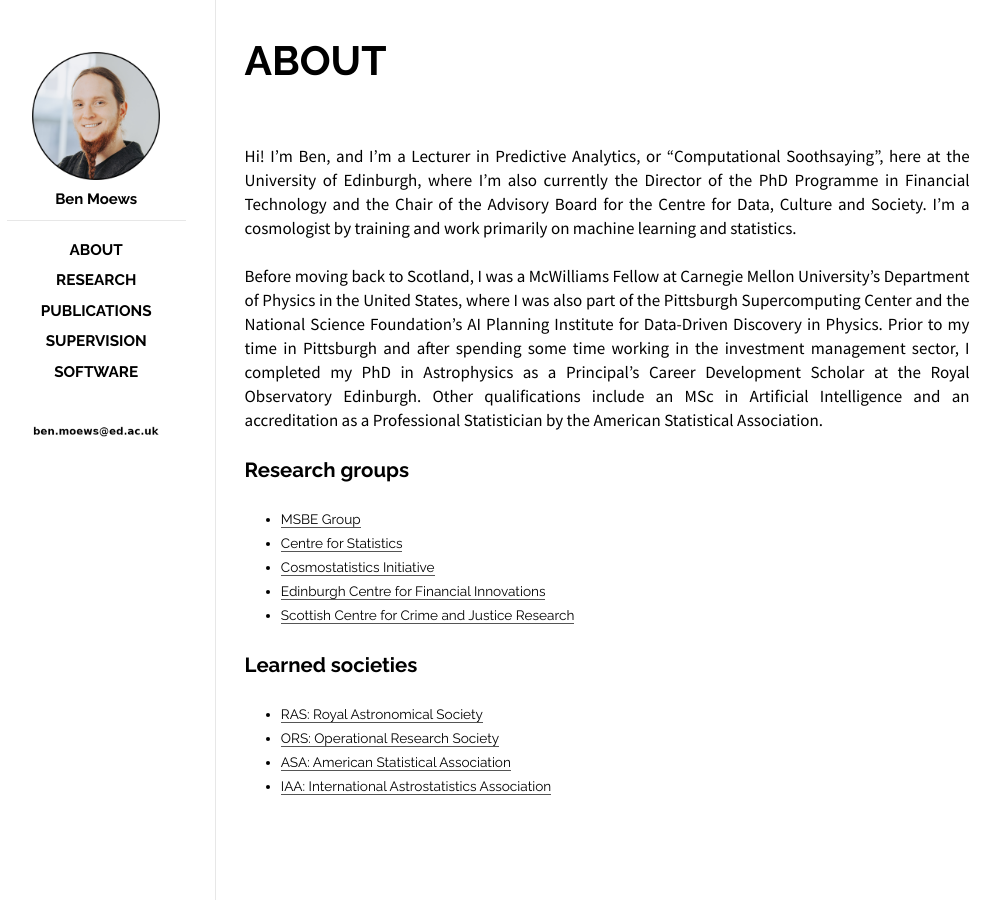
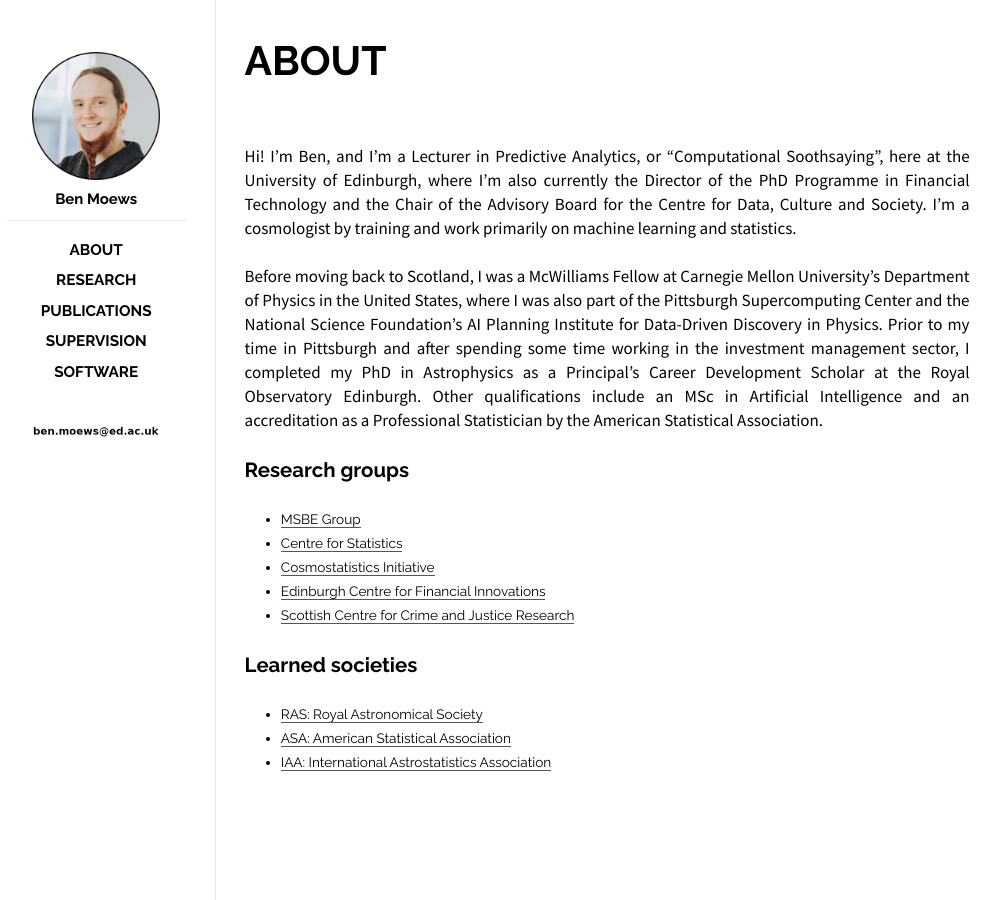
Before and after one commit to moews/moews.github.io, a Jekyll site: the page built from _posts/2017-03-27-about.md, in a window 1280 px wide. Shown: the whole page, without its empty margins (143-1143 px from the left). Built offline with Jekyll 4.4.1, drawn with Linux system fonts in a browser that asks for light colours.

Commit message:
Update 2017-03-27-about.md

```diff
--- a/_posts/2017-03-27-about.md
+++ b/_posts/2017-03-27-about.md
@@ -27,7 +27,6 @@
 ## Learned societies
 
 * [RAS: Royal Astronomical Society](https://www.ras.org.uk)
-* [ORS: Operational Research Society](https://www.theorsociety.com)
 * [ASA: American Statistical Association](http://www.amstat.org)
 * [IAA: International Astrostatistics Association](http://iaa.mi.oa-brera.inaf.it/IAA/home.html)
 
```
